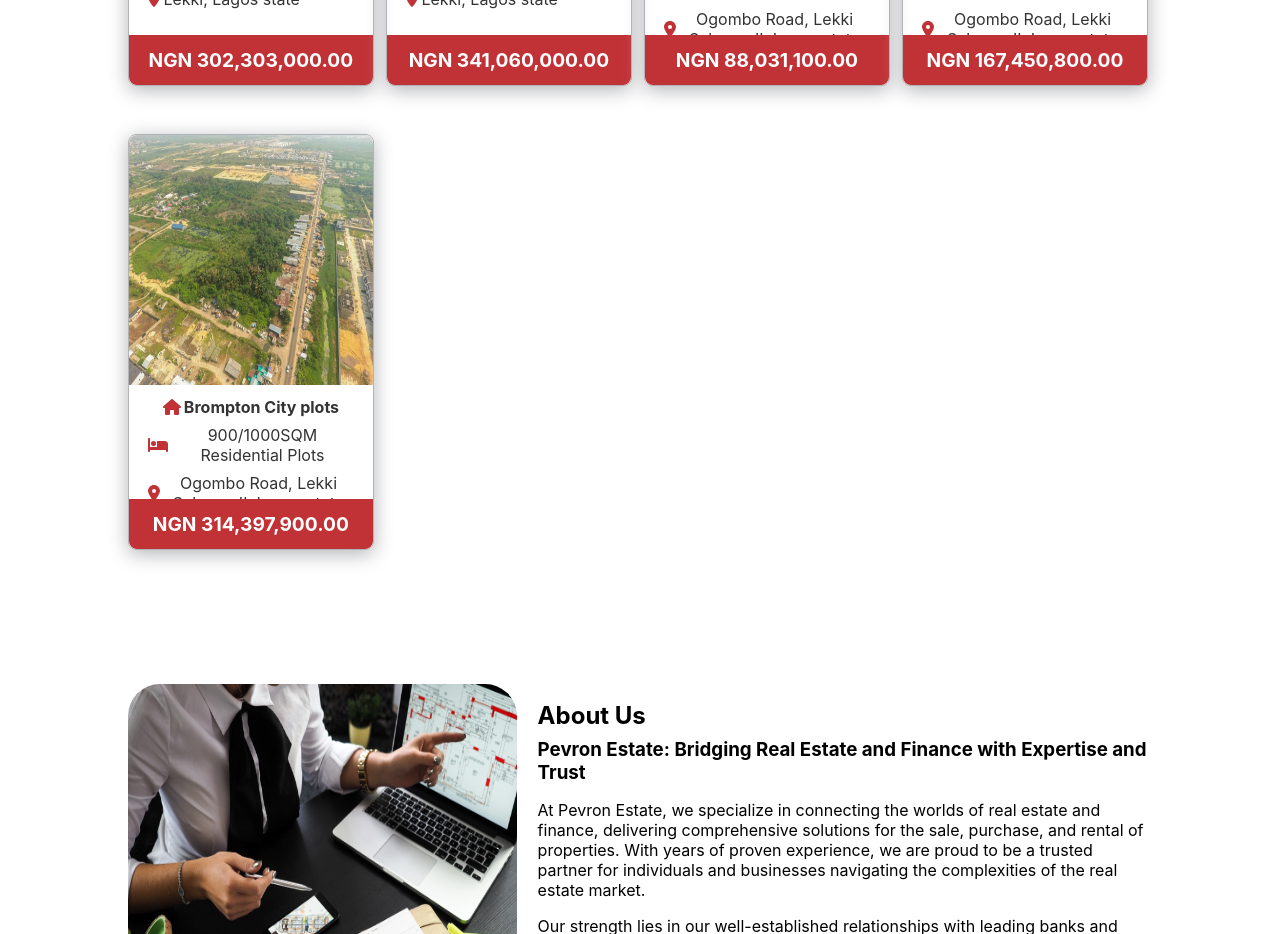
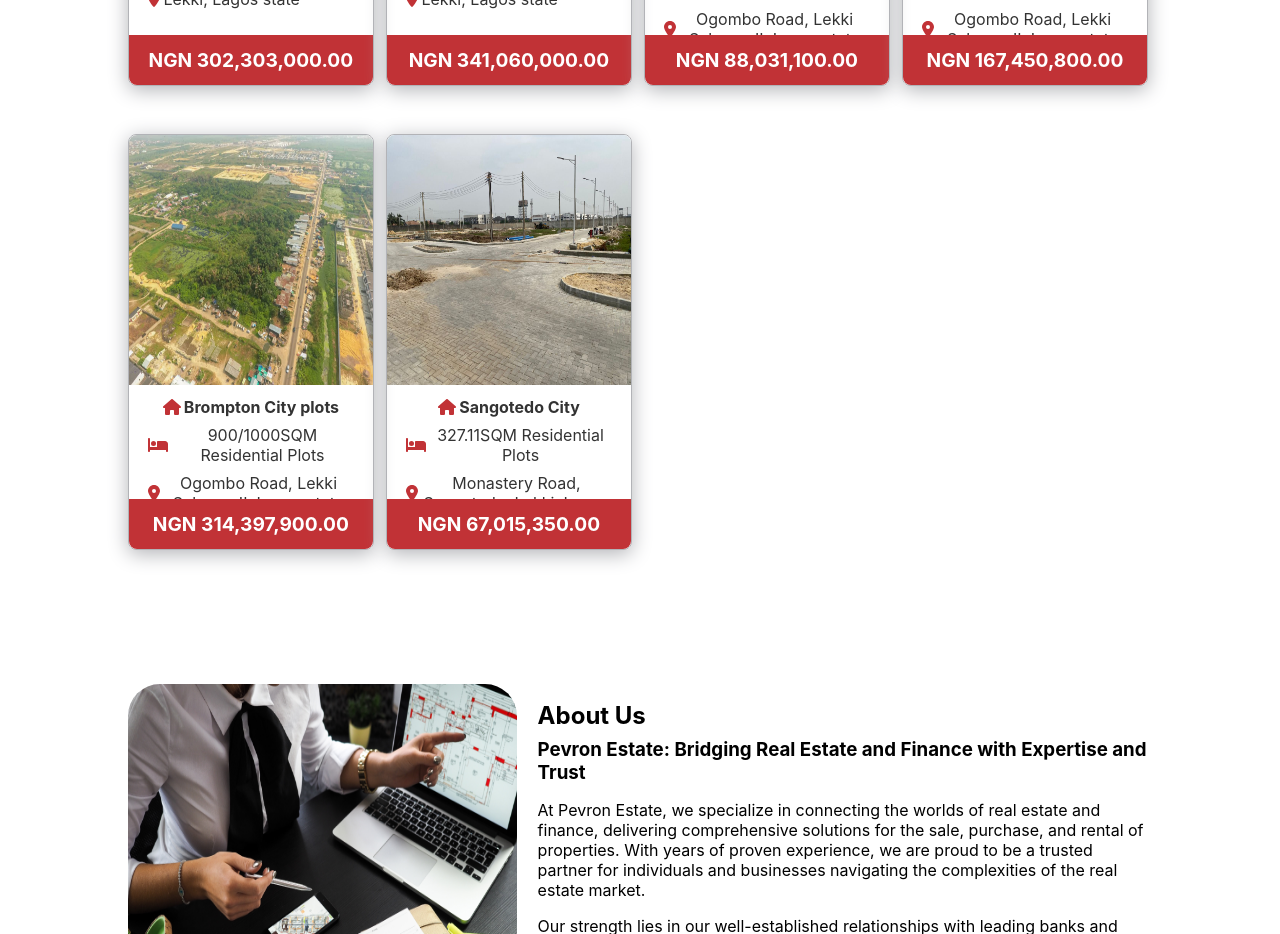
Before and after one commit to prius2055/pevron-estate, a React (Create React App) app: page / in a window 1280 px wide. Shown: the part 2200-3134 px from the top of the page. Built offline with nearby package versions, Linux system fonts and the light colour scheme; no server answers.

Commit message:
Added one more property

```diff
--- a/src/properties.js
+++ b/src/properties.js
@@ -12,6 +12,7 @@ import AlaroCityCommercialMain from './img/Alaro-city/commercial/1.png';
 import AlaroCityIndustrialMain from './img/Alaro-city/commercial/2.png';
 
 import BromptonCityMain from './img/lands/brompton-city.jpeg';
+import SangotedoCityMain from './img/lands/sangotedo.jpeg';
 
 const properties = [
   {
@@ -143,7 +144,7 @@ const properties = [
     location: 'Ogombo Road, Lekki Scheme II, Lagos state',
     mortgageAvailable: 'False',
     description:
-      'Located along the newly upgraded Lekki-Epe Expressway, Alaro City industrial plots offer seamless access to key infrastructure such as the Lekki Deep Sea Port, the upcoming New Lagos International Airport, and the 4th Mainland Bridge. These plots are strategically designed to cater to industrial growth within a thriving economic hub, delivering an outstanding projected ROI of 95% within 5 years. Invest in these Industrial plots and secure your place in a future of unparalleled opportunities.',
+      'Located along the newly upgraded Lekki-Epe Expressway, Brompton City Residential plots offer seamless access to key infrastructure such as the Lekki Deep Sea Port, the upcoming New Lagos International Airport, and the 4th Mainland Bridge. These plots are strategically designed to cater to industrial growth within a thriving economic hub, delivering an outstanding projected ROI of 95% within 5 years. Invest in these Industrial plots and secure your place in a future of unparalleled opportunities.',
     otherImages: [],
   },
   {
@@ -155,7 +156,7 @@ const properties = [
     location: 'Ogombo Road, Lekki Scheme II, Lagos state',
     mortgageAvailable: 'False',
     description:
-      'Located along the newly upgraded Lekki-Epe Expressway, Alaro City industrial plots offer seamless access to key infrastructure such as the Lekki Deep Sea Port, the upcoming New Lagos International Airport, and the 4th Mainland Bridge. These plots are strategically designed to cater to industrial growth within a thriving economic hub, delivering an outstanding projected ROI of 95% within 5 years. Invest in these Industrial plots and secure your place in a future of unparalleled opportunities.',
+      'Located along the newly upgraded Lekki-Epe Expressway, Brompton City Residential plots offer seamless access to key infrastructure such as the Lekki Deep Sea Port, the upcoming New Lagos International Airport, and the 4th Mainland Bridge. These plots are strategically designed to cater to industrial growth within a thriving economic hub, delivering an outstanding projected ROI of 95% within 5 years. Invest in these Industrial plots and secure your place in a future of unparalleled opportunities.',
     otherImages: [],
   },
   {
@@ -167,7 +168,19 @@ const properties = [
     location: 'Ogombo Road, Lekki Scheme II, Lagos state',
     mortgageAvailable: 'False',
     description:
-      'Located along the newly upgraded Lekki-Epe Expressway, Alaro City industrial plots offer seamless access to key infrastructure such as the Lekki Deep Sea Port, the upcoming New Lagos International Airport, and the 4th Mainland Bridge. These plots are strategically designed to cater to industrial growth within a thriving economic hub, delivering an outstanding projected ROI of 95% within 5 years. Invest in these Industrial plots and secure your place in a future of unparalleled opportunities.',
+      'Located along the newly upgraded Lekki-Epe Expressway, Brompton City Residential plots offer seamless access to key infrastructure such as the Lekki Deep Sea Port, the upcoming New Lagos International Airport, and the 4th Mainland Bridge. These plots are strategically designed to cater to industrial growth within a thriving economic hub, delivering an outstanding projected ROI of 95% within 5 years. Invest in these Industrial plots and secure your place in a future of unparalleled opportunities.',
+    otherImages: [],
+  },
+  {
+    id: 12,
+    name: 'Sangotedo City',
+    type: '327.11SQM Residential Plots',
+    mainImage: SangotedoCityMain,
+    price: 67015350,
+    location: 'Monastery Road, Sangotedo, Lekki, Lagos',
+    mortgageAvailable: 'False',
+    description:
+      'Located along the newly upgraded Lekki-Epe Expressway, Sangotedo City Residential plots offer seamless access to key infrastructure such as the Lekki Deep Sea Port, the upcoming New Lagos International Airport, and the 4th Mainland Bridge. These plots are strategically designed to cater to industrial growth within a thriving economic hub, delivering an outstanding projected ROI of 95% within 5 years. Invest in these Industrial plots and secure your place in a future of unparalleled opportunities.',
     otherImages: [],
   },
 ];
```
Also changed, not shown: src/img/lands/sangotedo.jpeg (renamed from src/img/lands/monastry-road-land.jpeg).
